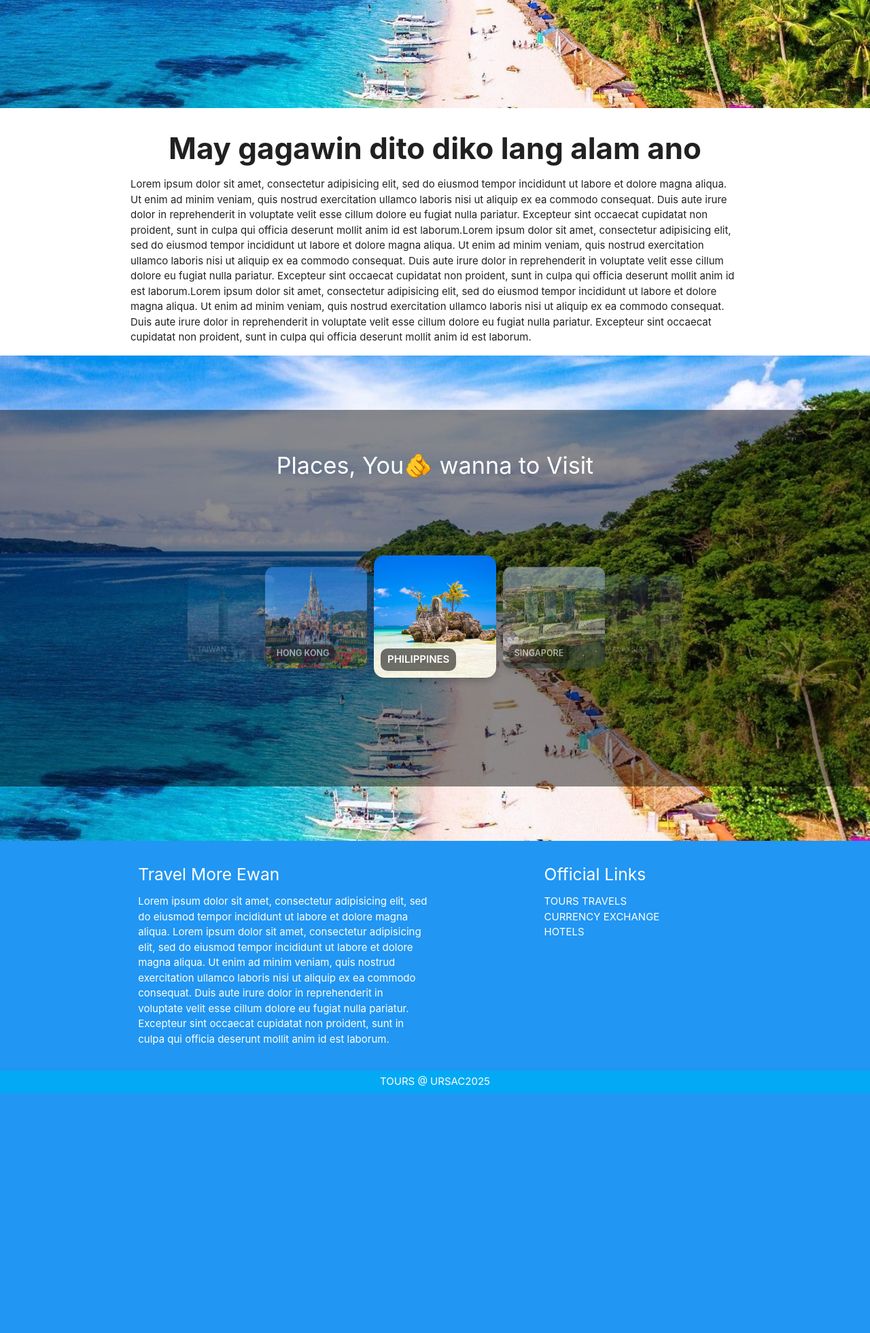
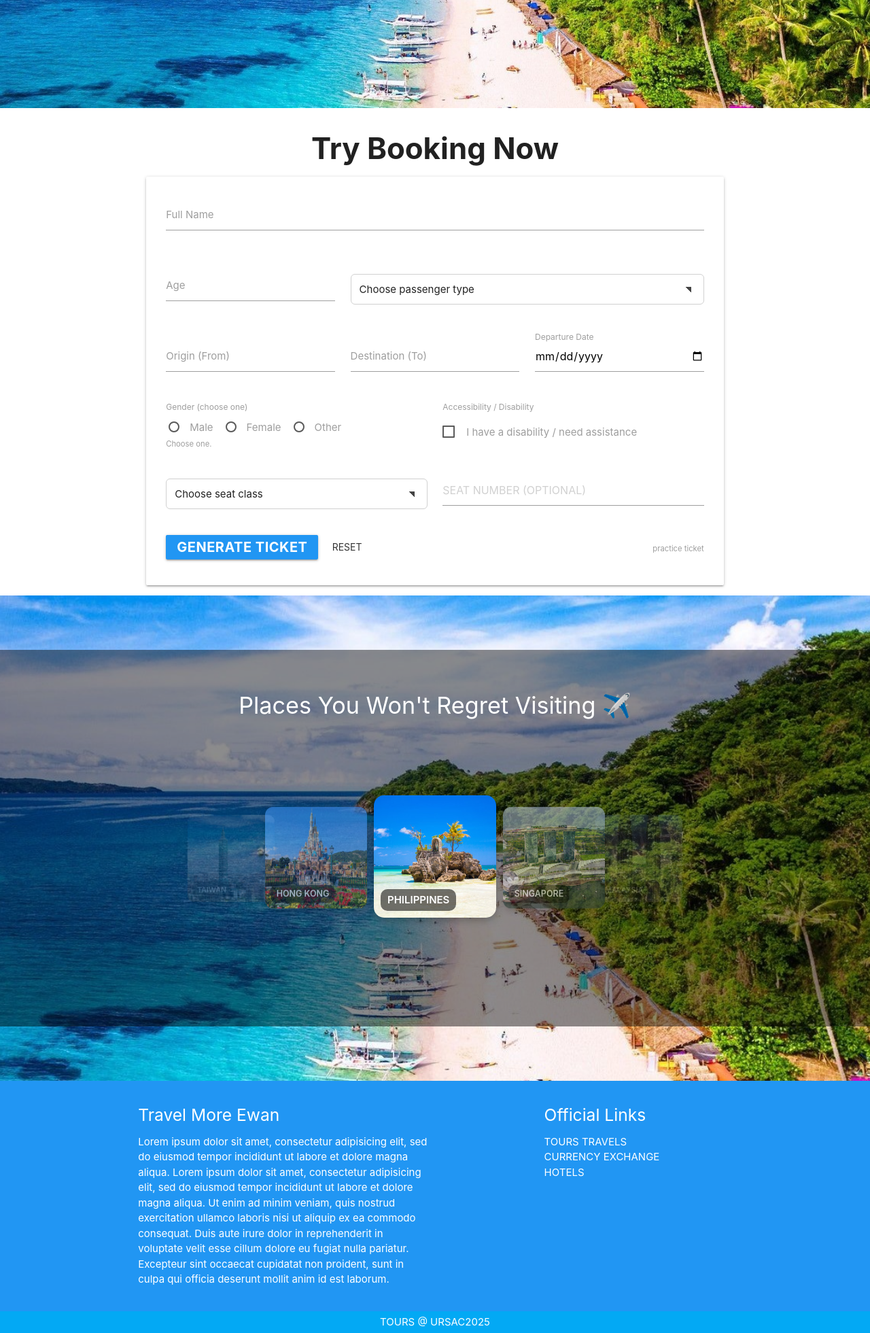
Before and after one commit to zethsu-0/Airlines, a PHP site: page / in a window 1280 px wide. Shown: the part 237-2198 px from the top of the page at 68% size. Before the commit the page ends 1845 px from the top, so only its background shows below. Run offline with PHP 8.4, Linux system fonts and the light colour scheme; some libraries are stand-ins or nearby versions.

Commit message:
Refactor index.php with quick booking form and fixes
Updated index.php to include a native-select version with carousel and dropdown fixes, added a quick booking form, and improved the carousel behavior.

```diff
--- a/index.php
+++ b/index.php
@@ -1,69 +1,139 @@
 <?php
-// index.php - cleaned: profile card links to students_edit.php, edit modal removed
+// index.php - native-select version with carousel & dropdown fixes
 session_start();
-
-// Simple CSRF token (kept for other forms)
 if (empty($_SESSION['csrf_token'])) {
     $_SESSION['csrf_token'] = bin2hex(random_bytes(16));
 }
-
-// DB config
-$dbHost = 'localhost';
-$dbUser = 'root';
-$dbPass = '';
-$dbName = 'airlines';    // airlines DB (students table)
-$accountDbName = 'account'; // account DB (accounts table)
-
-// Default avatar fallback
 $default_avatar = 'assets/avatar.png';
 ?>
 <!DOCTYPE html>
 <html lang="en">
 <?php include('templates/header.php'); ?>
 <body>
-<?php
-// Show flash messages if any (set by students_edit.php)
-if (!empty($_SESSION['flash_success'])): ?>
-  <script>document.addEventListener('DOMContentLoaded', function(){ M.toast({ html: <?php echo json_encode($_SESSION['flash_success']); ?> }); });</script>
+
+<?php if (!empty($_SESSION['flash_success'])): ?>
+  <script>document.addEventListener('DOMContentLoaded', function(){ if (window.M && M.toast) M.toast({ html: <?php echo json_encode($_SESSION['flash_success']); ?> }); });</script>
 <?php unset($_SESSION['flash_success']); endif; ?>
 
 <?php if (!empty($_SESSION['flash_error'])): ?>
-  <script>document.addEventListener('DOMContentLoaded', function(){ M.toast({ html: <?php echo json_encode($_SESSION['flash_error']); ?> }); });</script>
+  <script>document.addEventListener('DOMContentLoaded', function(){ if (window.M && M.toast) M.toast({ html: <?php echo json_encode($_SESSION['flash_error']); ?> }); });</script>
 <?php unset($_SESSION['flash_error']); endif; ?>
 
-<!-- Hero Section (image) -->
 <section class="center-align">
   <img src="assets/island2.jpg" alt="Island" class="responsive-img">
 </section>
 
 <div class="container">
-  <h3 class="center-align">May gagawin dito diko lang alam ano</h3>
-  <p>Lorem ipsum dolor sit amet, consectetur adipisicing elit, sed do eiusmod
-  tempor incididunt ut labore et dolore magna aliqua. Ut enim ad minim veniam,
-  quis nostrud exercitation ullamco laboris nisi ut aliquip ex ea commodo
-  consequat. Duis aute irure dolor in reprehenderit in voluptate velit esse
-  cillum dolore eu fugiat nulla pariatur. Excepteur sint occaecat cupidatat non
-  proident, sunt in culpa qui officia deserunt mollit anim id est laborum.Lorem ipsum dolor sit amet, consectetur adipisicing elit, sed do eiusmod
-  tempor incididunt ut labore et dolore magna aliqua. Ut enim ad minim veniam,
-  quis nostrud exercitation ullamco laboris nisi ut aliquip ex ea commodo
-  consequat. Duis aute irure dolor in reprehenderit in voluptate velit esse
-  cillum dolore eu fugiat nulla pariatur. Excepteur sint occaecat cupidatat non
-  proident, sunt in culpa qui officia deserunt mollit anim id est laborum.Lorem ipsum dolor sit amet, consectetur adipisicing elit, sed do eiusmod
-  tempor incididunt ut labore et dolore magna aliqua. Ut enim ad minim veniam,
-  quis nostrud exercitation ullamco laboris nisi ut aliquip ex ea commodo
-  consequat. Duis aute irure dolor in reprehenderit in voluptate velit esse
-  cillum dolore eu fugiat nulla pariatur. Excepteur sint occaecat cupidatat non
-  proident, sunt in culpa qui officia deserunt mollit anim id est laborum.</p>
+  <h3 class="center-align">Try Booking Now</h3>
+
+  <form id="quickBooking" action="generate_ticket.php" method="post" target="_blank" class="card"
+        style="padding:18px;max-width:850px;margin:0 auto;">
+    <input type="hidden" name="csrf_token" value="<?php echo htmlspecialchars($_SESSION['csrf_token'] ?? '', ENT_QUOTES); ?>">
+
+    <!-- FULL NAME -->
+    <div class="row">
+      <div class="input-field col s12">
+        <input id="full_name" name="passenger_name" type="text" required>
+        <label for="full_name">Full Name</label>
+      </div>
     </div>
 
-<!-- Carousel Section -->
+    <!-- AGE + PASSENGER TYPE (native select) -->
+    <div class="row">
+      <div class="input-field col s12 m4">
+        <input id="age" name="age" type="number" min="0" max="150" required>
+        <label for="age">Age</label>
+      </div>
+
+      <div class="input-field col s12 m8">
+        <select name="passenger_type" id="passenger_type" required class="native-select">
+          <option value="">Choose passenger type</option>
+          <option value="Adult">Adult</option>
+          <option value="Child">Child</option>
+          <option value="Infant">Infant</option>
+        </select>
+      </div>
+    </div>
+
+    <!-- ORIGIN + DESTINATION + DATE -->
+    <div class="row">
+      <div class="input-field col s12 m4">
+        <input id="from" name="from" type="text" required>
+        <label for="from">Origin (From)</label>
+      </div>
+
+      <div class="input-field col s12 m4">
+        <input id="to" name="to" type="text" required>
+        <label for="to">Destination (To)</label>
+      </div>
+
+      <div class="input-field col s12 m4">
+        <input id="departure_date" name="departure_date" type="date" required>
+        <label for="departure_date" class="active">Departure Date</label>
+      </div>
+    </div>
+
+    <!-- GENDER + DISABILITY -->
+    <div class="row">
+      <div class="col s12 m6">
+        <label style="display:block;margin-bottom:.5rem;">Gender (choose one)</label>
+        <div class="gender-inline" style="display:flex;gap:14px;align-items:center;flex-wrap:wrap;">
+          <label style="display:flex;align-items:center;gap:6px;"><input name="gender" type="radio" value="Male" required /><span>Male</span></label>
+          <label style="display:flex;align-items:center;gap:6px;"><input name="gender" type="radio" value="Female" /><span>Female</span></label>
+          <label style="display:flex;align-items:center;gap:6px;"><input name="gender" type="radio" value="Other" /><span>Other</span></label>
+        </div>
+        <small class="grey-text">Choose one.</small>
+      </div>
+
+      <div class="col s12 m6">
+        <label style="display:block;margin-bottom:.5rem;">Accessibility / Disability</label>
+        <p><label><input type="checkbox" id="disability_check" name="disability" value="1"><span>I have a disability / need assistance</span></label></p>
+        <div id="disability_spec_wrap" style="display:none;margin-top:.5rem;">
+          <div class="input-field">
+            <input id="disability_spec" name="disability_spec" type="text">
+            <label for="disability_spec">Please specify (assistive needs)</label>
+          </div>
+        </div>
+      </div>
+    </div>
+
+    <!-- SEAT TYPE + SEAT NUMBER (native select) -->
+    <div class="row">
+      <div class="input-field col s12 m6">
+        <select name="seat_type" id="seat_type" required class="native-select">
+          <option value="">Choose seat class</option>
+          <option value="Economy">Economy</option>
+          <option value="Premium Economy">Premium Economy</option>
+          <option value="Business">Business</option>
+          <option value="First Class">First Class</option>
+        </select>
+      </div>
+
+      <div class="input-field col s12 m6">
+        <input id="seat_number" name="seat_number" type="text" placeholder="Seat Number (optional)">
+      </div>
+    </div>
+
+    <!-- SUBMIT -->
+    <div class="row" style="margin-top:8px;">
+      <div class="col s12 m6">
+        <button type="submit" class="btn waves-effect blue">Generate Ticket</button>
+        <button type="reset" class="btn-flat">Reset</button>
+      </div>
+      <div class="col s12 m6 right-align" style="padding-top:8px;">
+        <small class="grey-text">practice ticket</small>
+      </div>
+    </div>
+  </form>
+  <p class="center-align"></p>
+</div>
+
+<!-- CAROUSEL -->
 <section class="hero-carousel" style="background-image: url('assets/island.jpg');">
   <div class="overlay-bg">
     <div class="container">
-      <h4 class="center-align white-text">Places, You🫵 wanna to Visit</h4>
-
+      <h4 class="center-align white-text">Places You Won't Regret Visiting ✈️</h4>
       <div class="carousel">
-        <!-- Destination Cards -->
         <?php
         $destinations = [
           ["Philippines", "Boracay Island", "assets/tourist/boracay.jpg"],
@@ -81,8 +151,7 @@ if (!empty($_SESSION['flash_success'])): ?>
           ["Taiwan", "Taipei 101", "assets/tourist/taiwan.jpg"],
           ["Hong Kong", "Disney Land", "assets/tourist/hong_kong.jpg"]
         ];
-
-        foreach ($destinations as $dest) : ?>
+        foreach ($destinations as $dest): ?>
           <div class="carousel-item">
             <div class="destination-card">
               <img src="<?php echo htmlspecialchars($dest[2], ENT_QUOTES); ?>" alt="<?php echo htmlspecialchars($dest[0], ENT_QUOTES); ?>">
@@ -96,7 +165,6 @@ if (!empty($_SESSION['flash_success'])): ?>
             </div>
           </div>
         <?php endforeach; ?>
-
       </div>
     </div>
   </div>
@@ -104,50 +172,117 @@ if (!empty($_SESSION['flash_success'])): ?>
 
 <?php include('templates/footer.php'); ?>
 
-<!-- Materialize + Page scripts -->
 <script>
 document.addEventListener('DOMContentLoaded', function () {
-  // Init carousel(s)
-  const carouselElems = document.querySelectorAll('.carousel');
-  M.Carousel.init(carouselElems, { indicators: false, dist: -50, padding: 20 });
+  // Carousel init (Materialize)
+  try {
+    if (window.M && M.Carousel) {
+      const elems = document.querySelectorAll('.carousel');
+      if (elems.length) M.Carousel.init(elems, { indicators: false, dist: -50, padding: 20 });
+    }
+  } catch (e) {
+    console.warn('carousel init failed', e);
+  }
 
+  // Keep labels correct for inputs & native selects
+  function fixFloatingLabels() {
+    try { if (window.M && typeof M.updateTextFields === 'function') M.updateTextFields(); } catch(e){}
+    document.querySelectorAll('select.native-select, input[type="text"], input[type="number"], input[type="date"]').forEach(function(el){
+      var id = el.id; if (!id) return;
+      var lbl = document.querySelector('label[for="'+id+'"]') || document.querySelector('.native-label[for="'+id+'"]');
+      if (!lbl) return;
+      var hasValue = !!el.value && el.value !== '';
+      if (hasValue) lbl.classList.add('active'); else lbl.classList.remove('active');
+    });
+  }
+
+  // passenger-type auto-update (native selects only)
+  var ageEl = document.getElementById('age');
+  var passengerSelect = document.getElementById('passenger_type');
+  function computeType(ageNum){ if (ageNum < 2) return 'Infant'; if (ageNum <= 11) return 'Child'; return 'Adult'; }
+  function handleAge(){ if (!ageEl || !passengerSelect) return; var v = ageEl.value===''?NaN:Number(ageEl.value); if(!isNaN(v)) { passengerSelect.value = computeType(v); fixFloatingLabels(); passengerSelect.dispatchEvent(new Event('change',{bubbles:true})); } }
+  if (ageEl) { ageEl.addEventListener('input', function(){ clearTimeout(ageEl._t); ageEl._t = setTimeout(handleAge,140); }); handleAge(); }
+
+  // disability toggle
+  var disCheck = document.getElementById('disability_check');
+  var disWrap = document.getElementById('disability_spec_wrap');
+  var disInput = document.getElementById('disability_spec');
+  function toggleDisability(){ if(!disCheck||!disWrap) return; if(disCheck.checked){ disWrap.style.display='block'; try{ if (window.M && M.updateTextFields) M.updateTextFields(); }catch(e){} } else { disWrap.style.display='none'; if(disInput) disInput.value=''; } fixFloatingLabels(); }
+  if (disCheck){ disCheck.addEventListener('change', toggleDisability); toggleDisability(); }
+
+  // final run
+  setTimeout(fixFloatingLabels, 160);
+});
+</script>
+
+<!-- Robust carousel-card behavior — avoids blinking & race conditions -->
+<script>
+document.addEventListener('DOMContentLoaded', function () {
+  try {
     const carouselElement = document.querySelector('.carousel');
-  const carouselInstance = carouselElement ? M.Carousel.getInstance(carouselElement) || M.Carousel.init(carouselElement) : null;
-  const items = carouselElement ? Array.from(carouselElement.querySelectorAll('.carousel-item')) : [];
-  const cards = carouselElement ? Array.from(carouselElement.querySelectorAll('.destination-card')) : [];
+    if (!carouselElement || typeof window.M === 'undefined') return;
 
-  // hide overlays
-  const hideAll = () => {
+    const carouselInstance = M.Carousel.getInstance(carouselElement) ||
+                             M.Carousel.init(carouselElement, { indicators: false, dist: -50, padding: 20 });
+
+    const items = Array.from(carouselElement.querySelectorAll('.carousel-item'));
+    const cards = Array.from(carouselElement.querySelectorAll('.destination-card'));
+    if (!items.length || !cards.length) return;
+
+    function hideAllReveals() {
       document.querySelectorAll('.card-reveal-overlay.active').forEach(o => o.classList.remove('active'));
-  };
+      activeOverlayIndex = null;
+    }
 
-  if (cards.length && carouselInstance) {
+    let activeOverlayIndex = null;
+    let ignoreUntil = 0;
+    const USER_IGNORE_MS = 900;
+    const OPEN_DELAY_MS = 520;
+    const CHECK_INTERVAL = 600;
+
     cards.forEach((card, idx) => {
       const overlay = card.querySelector('.card-reveal-overlay');
       const closeBtn = card.querySelector('.close-reveal');
+      const img = card.querySelector('img');
 
-      const img = card.querySelector('img');
       if (img) {
-        img.addEventListener('click', e => {
+        img.addEventListener('click', function (e) {
           e.stopPropagation();
-          hideAll();
-          carouselInstance.set(idx);
-          setTimeout(() => overlay?.classList.add('active'), 400);
+          ignoreUntil = Date.now() + USER_IGNORE_MS;
+          hideAllReveals();
+          try { carouselInstance.set(idx); } catch (err) { console.warn('carousel set failed', err); }
+          setTimeout(() => {
+            overlay?.classList.add('active');
+            activeOverlayIndex = idx;
+            ignoreUntil = Date.now() + USER_IGNORE_MS;
+          }, OPEN_DELAY_MS);
         }, { passive: true });
       }
 
       if (closeBtn) {
-        closeBtn.addEventListener('click', e => {
+        closeBtn.addEventListener('click', function (e) {
           e.stopPropagation();
           overlay?.classList.remove('active');
+          activeOverlayIndex = null;
+          ignoreUntil = Date.now() + (USER_IGNORE_MS / 2);
         }, { passive: true });
       }
     });
 
-    // reduce frequency of center-detection to 250ms
+    ['click', 'touchstart', 'mousedown'].forEach(evt => {
+      document.addEventListener(evt, function (e) {
+        if (!e.target.closest('.destination-card')) {
+          hideAllReveals();
+          ignoreUntil = Date.now() + (USER_IGNORE_MS / 2);
+        }
+      }, { passive: true });
+    });
+
     let lastIdx = -1;
     setInterval(() => {
-      if (!carouselElement) return;
+      try {
+        if (Date.now() < ignoreUntil) return;
+        if (activeOverlayIndex !== null) return;
         const rect = carouselElement.getBoundingClientRect();
         const cx = rect.left + rect.width / 2;
         const idx = items.reduce((best, el, i) => {
@@ -155,158 +290,85 @@ document.addEventListener('DOMContentLoaded', function () {
           const d = Math.abs((r.left + r.width / 2) - cx);
           return d < best[0] ? [d, i] : best;
         }, [Infinity, 0])[1];
+
         if (idx !== lastIdx) {
-        hideAll();
+          hideAllReveals();
           lastIdx = idx;
         }
-    }, 250);
+      } catch (err) {
+        console.warn('carousel center-detect error', err);
+      }
+    }, CHECK_INTERVAL);
 
-    // clicking outside reveals should hide overlays
-    ['touchstart', 'mousedown', 'click'].forEach(evt => {
-      carouselElement.addEventListener(evt, e => {
-        if (!e.target.closest('.destination-card')) hideAll();
-      }, { passive: true });
-    });
+  } catch (err) {
+    console.warn('carousel card behavior failed', err);
   }
 });
+</script>
 
-(function () {
-  // If Materialize modal exists, use it. Otherwise fall back to navigating to login.php.
-  document.addEventListener('click', function (ev) {
-    const el = ev.target.closest && ev.target.closest('#indexLoginBtn');
-    if (!el) return;
-    ev.preventDefault();
-
-    // If a login modal is present in the DOM, open it via Materialize.
-    const modalEl = document.getElementById('loginModal');
-    if (modalEl && window.M && M.Modal) {
-      let inst = M.Modal.getInstance(modalEl);
-      if (!inst) inst = M.Modal.init(modalEl);
-      try { inst.open(); } catch (err) { console.warn('Modal open error', err); window.location.href = 'login.php'; }
-      return;
+<!-- smoother overlay transitions + native-select single chevron -->
+<style>
+/* smooth overlay transitions + slight backdrop feel */
+.card-reveal-overlay {
+  position: absolute;
+  inset: 0;
+  background: rgba(20,20,20,0.88);
+  color: white;
+  display: flex;
+  align-items: center;
+  justify-content: center;
+  padding: 14px;
+  text-align: center;
+  opacity: 0;
+  transform: translateY(18px);
+  pointer-events: none;
+  visibility: hidden;
+  transition: opacity 0.36s cubic-bezier(.2,.8,.2,1), transform 0.36s cubic-bezier(.2,.8,.2,1);
+}
+.card-reveal-overlay.active {
+  opacity: 1;
+  transform: translateY(0);
+  pointer-events: auto;
+  visibility: visible;
 }
 
-    // fallback: go to the login.php page (works if you've replaced login.php with the dual-mode file).
-    window.location.href = 'login.php';
-  }, { passive: false });
-})();
-
-</script>
-
-<script>
-(function () {
-  // delegated login submit handler — prevents double submits
-  document.addEventListener('submit', async function (e) {
-    const form = e.target;
-    if (!form || form.id !== 'loginForm') return;
-
-    e.preventDefault();
-    if (form.dataset.sending === '1') return;
-    form.dataset.sending = '1';
-
-    const submitBtn = form.querySelector('[type="submit"]');
-    if (submitBtn) {
-      submitBtn.disabled = true;
-      submitBtn.dataset.origText = submitBtn.innerHTML;
-      submitBtn.innerHTML = 'Logging in...';
+/* style native selects (single chevron, neat spacing) */
+.native-select {
+  width: 100%;
+  padding: 10px 36px 10px 12px; /* leave space on right for chevron */
+  border: 1px solid #d0d0d0;
+  border-radius: 6px;
+  background: white;
+  appearance: none;
+  -webkit-appearance: none;
+  -moz-appearance: none;
+  font-size: 1rem;
+  margin-top: 6px;
+  box-sizing: border-box;
+  color: #222;
+  line-height: 1.2;
 }
 
-    const errAccId = document.getElementById('err-acc_id');
-    const errPassword = document.getElementById('err-password');
-    const errGeneral = document.getElementById('err-general');
-    if (errAccId) errAccId.textContent = '';
-    if (errPassword) errPassword.textContent = '';
-    if (errGeneral) errGeneral.textContent = '';
-
-    const fd = new FormData(form);
-    const acc = (fd.get('acc_id') || '').toString().trim();
-    const pw = (fd.get('password') || '').toString();
-
-    if (!acc) { if (errAccId) errAccId.textContent = 'Please enter Account ID.'; cleanup(); return; }
-    if (!pw) { if (errPassword) errPassword.textContent = 'Please enter password.'; cleanup(); return; }
-
-    try {
-      const res = await fetch(form.action || 'login.php', {
-        method: 'POST',
-        body: fd,
-        headers: { 'Accept': 'application/json' },
-        credentials: 'same-origin'
-      });
-
-      if (!res.ok) {
-        if (errGeneral) errGeneral.textContent = 'Server error. Try again.';
-        cleanup();
-        return;
+/* single chevron using one gradient and placed once */
+.native-select {
+  background-image: linear-gradient(45deg, transparent 50%, #444 50%);
+  background-position: calc(100% - 18px) center;
+  background-size: 8px 8px;
+  background-repeat: no-repeat;
 }
 
-      const data = await res.json();
-      if (!data.success) {
-        if (data.errors) {
-          if (data.errors.acc_id && errAccId) errAccId.textContent = data.errors.acc_id;
-          if (data.errors.password && errPassword) errPassword.textContent = data.errors.password;
-          if (data.errors.general && errGeneral) errGeneral.textContent = data.errors.general;
-        } else if (errGeneral) {
-          errGeneral.textContent = 'Login failed. Try again.';
-        }
-        cleanup();
-        return;
+/* small visual help for labels we've floated */
+.native-label {
+  display: block;
+  margin-bottom: 6px;
+  color: #9e9e9e;
 }
 
-      // close modal if present
-      try {
-        const modalElem = document.getElementById('loginModal');
-        if (modalElem && window.M) {
-          let inst = M.Modal.getInstance(modalElem);
-          if (!inst) inst = M.Modal.init(modalElem);
-          if (inst && typeof inst.close === 'function') inst.close();
-        }
-      } catch (err) { console.warn('[login] modal close error', err); }
+/* keep carousel visuals */
+.destination-card img { width:100%; height:180px; object-fit:cover; border-radius:8px; }
+.gender-inline label { font-size: 0.95rem; }
+@media (max-width:600px){ .gender-inline { gap:10px } }
+</style>
 
-      const navRight = document.getElementById('nav-right') || document.querySelector('.right.hide-on-med-and-down');
-      if (navRight) {
-        document.getElementById('loginLi')?.remove();
-        document.getElementById('userMenu')?.remove();
-        document.getElementById('logoutLi')?.remove();
-
-        const liUser = document.createElement('li');
-        liUser.id = 'userMenu';
-        liUser.innerHTML = `<a class="waves-effect waves-light" href="#!"><i class="material-icons left">account_circle</i>${data.user?.acc_name || 'User'}</a>`;
-        navRight.appendChild(liUser);
-
-        const liLogout = document.createElement('li');
-        liLogout.id = 'logoutLi';
-        liLogout.innerHTML = `<a href="logout.php">Logout</a>`;
-        navRight.appendChild(liLogout);
-      }
-
-      if (window.M && M.toast) M.toast({ html: 'Logged in as ' + (data.user?.acc_name || 'user') });
-
-      form.reset();
-      cleanup();
-      return;
-
-    } catch (err) {
-      console.error('[login] fetch error', err);
-      if (errGeneral) errGeneral.textContent = 'Network/server error.';
-      cleanup();
-    }
-
-    function cleanup() {
-      if (submitBtn) {
-        submitBtn.disabled = false;
-        if (submitBtn.dataset.origText) submitBtn.innerHTML = submitBtn.dataset.origText;
-      }
-      form.dataset.sending = '0';
-    }
-  }, true);
-})();
-</script>
-
-<style>
-  /* removed datepicker styles - kept minimal */
-  .card-reveal-overlay { display:none; }
-  .card-reveal-overlay.active { display:block; }
-  .destination-card img { width:100%; height:180px; object-fit:cover; border-radius:8px; }
-</style>
 </body>
 </html>
```
Lines whose indentation alone changed are shown as unchanged.
